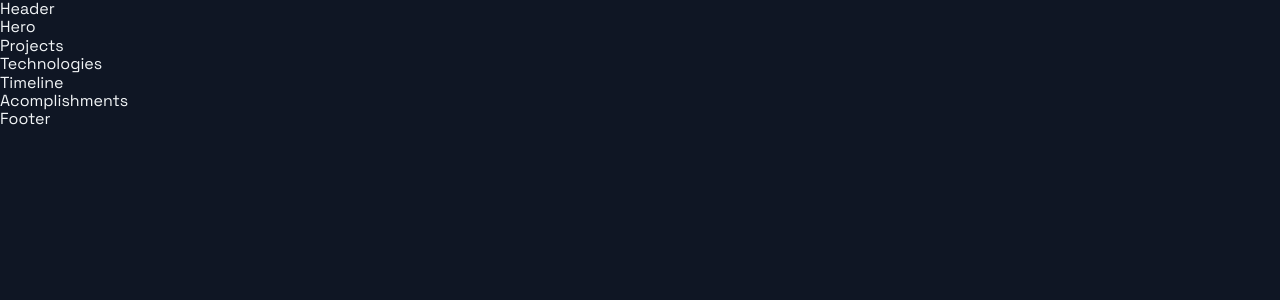
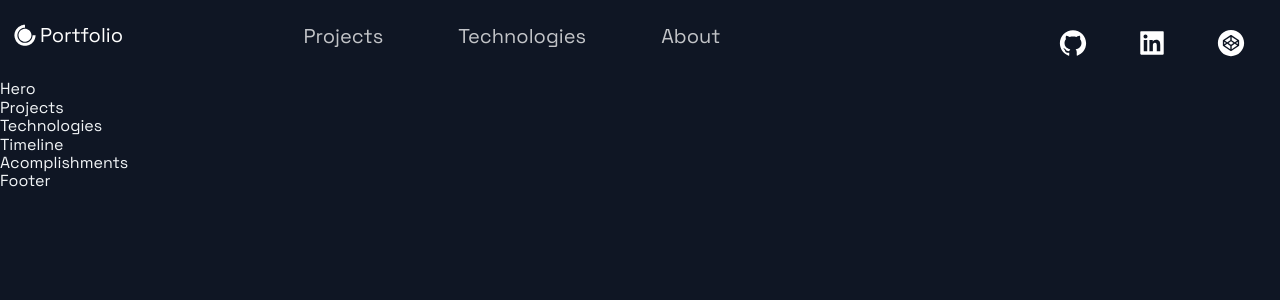
Before and after one commit to Vent2/portfolio_2, a Next.js app: page / in a window 1280 px wide. Shown: the top 300 px of the page. Built offline with nearby package versions, Linux system fonts and the light colour scheme.

Commit message:
Header setup

```diff
--- a/src/components/Header/Header.js
+++ b/src/components/Header/Header.js
@@ -1,14 +1,48 @@
 import Link from 'next/link';
 import React from 'react';
-import { AiFillGithub, AiFillInstagram, AiFillLinkedin } from 'react-icons/ai';
+import { AiFillCodepenCircle, AiFillGithub, AiFillInstagram, AiFillLinkedin } from 'react-icons/ai';
 import { DiCssdeck } from 'react-icons/di';
 
-import { Container, Div1, Div2, Div3, NavLink, SocialIcons } from './HeaderStyles';
+import { Container, Div1, Div2, Div3, NavLink, SocialIcons, Span } from './HeaderStyles';
 
 const Header = () =>  (
-  <div>
-    Header
-  </div>
+  <Container>
+    <Div1>
+      <Link href="/">
+        <a style={{ display: "flex", alignItems: "center", color: "white", marginBottom: "20px" }}>
+          <DiCssdeck size="3rem" /><Span>Portfolio</Span>
+        </a>
+      </Link>
+    </Div1>
+    <Div2>
+      <li>
+        <Link href="#projects">
+          <NavLink>Projects</NavLink>
+        </Link>
+      </li>
+      <li>
+        <Link href="#tech">
+          <NavLink>Technologies</NavLink>
+        </Link>
+      </li>
+      <li>
+        <Link href="#about">
+          <NavLink>About</NavLink>
+        </Link>
+      </li>
+    </Div2>
+    <Div3>
+      <SocialIcons href="https://github.com/Vent2">
+        <AiFillGithub size="3rem"/>
+      </SocialIcons>
+      <SocialIcons href="https://www.linkedin.com/in/gerald-v-490040161/">
+        <AiFillLinkedin size="3rem"/>
+      </SocialIcons>
+      <SocialIcons href="https://codepen.io/vent2">
+        <AiFillCodepenCircle size="3rem"/>
+      </SocialIcons>
+    </Div3>
+  </Container>
 );
 
 export default Header;
--- a/src/components/Header/HeaderStyles.js
+++ b/src/components/Header/HeaderStyles.js
@@ -1,7 +1,7 @@
 import { IoIosArrowDropdown } from 'react-icons/io';
 import styled from 'styled-components';
 
-export const Container = styled.div`
+export const Container = styled.div `
   display: grid;
   grid-template-columns: repeat(5, 1fr);
   grid-template-rows: 1fr;
@@ -17,7 +17,11 @@
     grid-row-gap: 0.5rem;
   }
 `;
-export const Div1 = styled.div`
+
+export const Span = styled.span `
+  font-size: 2rem;
+`;
+export const Div1 = styled.div `
   grid-area: 1 / 1 / 2 / 2;
   display: flex;
   flex-direction: row;
@@ -26,7 +30,7 @@
     grid-area: 1 / 1 / 2 / 3;
   }
 `;
-export const Div2 = styled.div`
+export const Div2 = styled.div `
   grid-area: 1 / 2 / 2 / 4;
   display: flex;
   justify-content: space-around;
@@ -34,7 +38,7 @@
     grid-area: 2 / 2 / 3 / 5;
   }
 `;
-export const Div3 = styled.div`
+export const Div3 = styled.div `
   grid-area: 1 / 5 / 2 / 6;
   display: flex;
   justify-content: space-around;
@@ -46,7 +50,7 @@
 `;
 
 // Navigation Links
-export const NavLink = styled.a`
+export const NavLink = styled.a `
   font-size: 2rem;
   line-height: 32px;
   color: rgba(255, 255, 255, 0.75);
@@ -62,7 +66,7 @@
 `;
 
 /// DropDown Contact
-export const ContactDropDown = styled.button`
+export const ContactDropDown = styled.button `
   border: none;
   display: flex;
   position: relative;
@@ -89,7 +93,8 @@
   }
 `;
 
-export const NavProductsIcon = styled(IoIosArrowDropdown)`
+export const NavProductsIcon = styled(IoIosArrowDropdown)
+`
   margin-left: 8px;
   display: flex;
   align-self: center;
@@ -110,7 +115,7 @@
 
 // Social Icons
 
-export const SocialIcons = styled.a`
+export const SocialIcons = styled.a `
 transition: 0.3s ease;
 color: white;
 border-radius: 50px;
```
